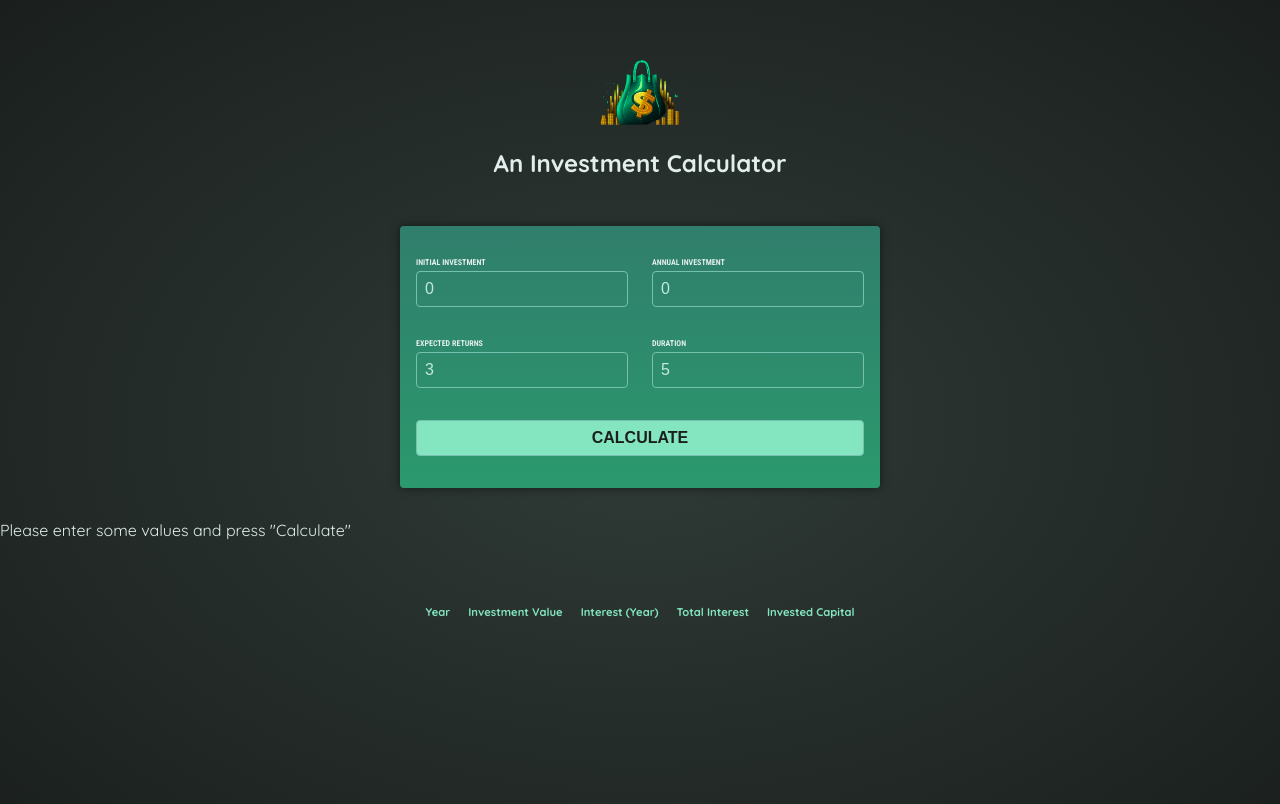
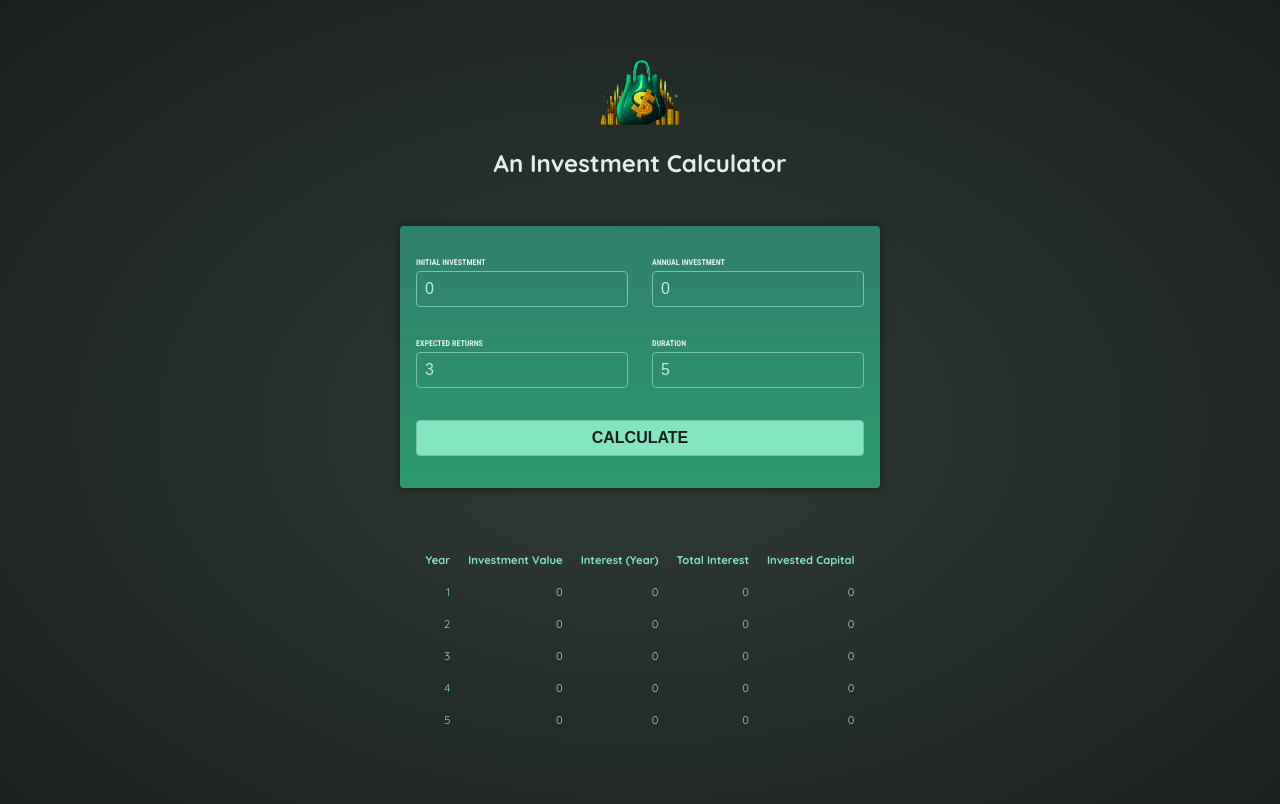
Before and after one commit to Strange-boy/Investment-calculator, an Angular app: page / in a window 1280 px wide. Both pictures are taken after a click on the button "CALCULATE". Shown: the top 804 px of the page. Built offline with nearby package versions, Linux system fonts and the light colour scheme.

Commit message:
showing the investment values in output in screen

```diff
--- a/src/app/investment-results/investment-results.component.html
+++ b/src/app/investment-results/investment-results.component.html
@@ -1,7 +1,8 @@
-<p>Please enter some values and press "Calculate" </p>
-
-<table>
-    <thead>
+@if (!investmentResults) {
+    <p class="center">Please enter some values and press "Calculate" </p>
+} @else {
+    <table>
+        <thead>
         <tr>
             <th>Year</th>
             <th>Investment Value</th>
@@ -9,5 +10,15 @@
             <th>Total Interest</th>
             <th>Invested Capital</th>
         </tr>
-    </thead>
-</table>
+            @for ( investmentResult of investmentResults ; track investmentResult.year) {
+                <tr>
+                    <td>{{investmentResult.year}}</td>
+                    <td>{{investmentResult.valueEndOfYear}}</td>
+                    <td>{{investmentResult.interest}}</td>
+                    <td>{{investmentResult.totalInterest}}</td>
+                    <td>{{investmentResult.totalAmountInvested}}</td>
+                </tr>
+            }
+        </thead>
+    </table>
+}
```
